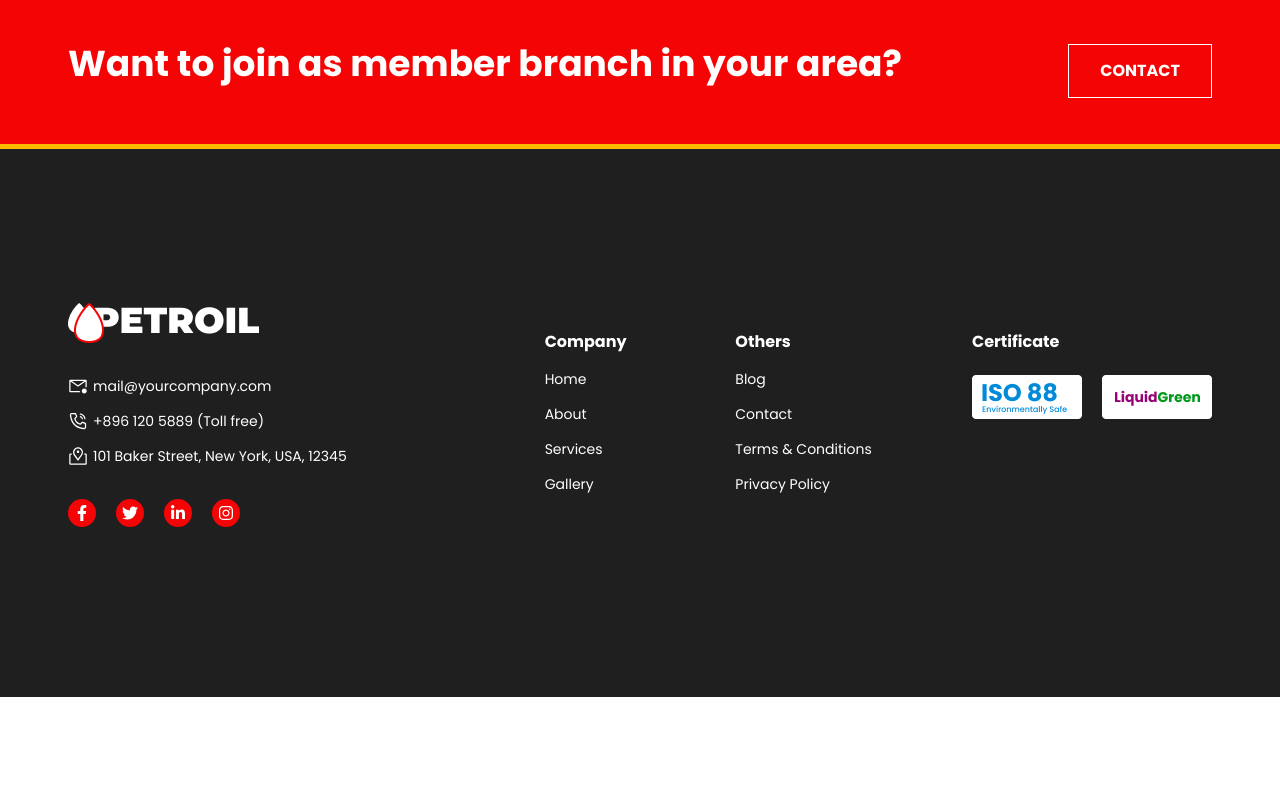
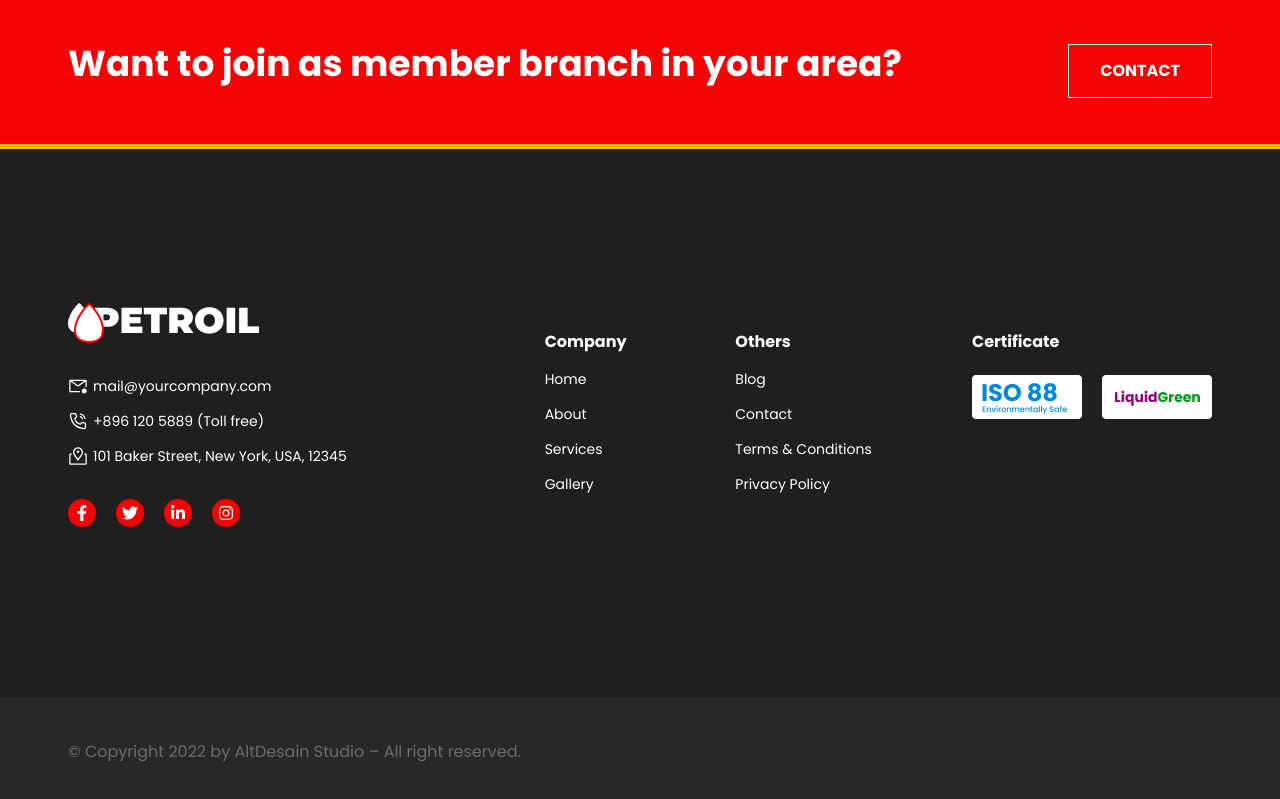
Before and after one commit to ArShadhinJr/petroil, a React (Vite) app: page / in a window 1280 px wide. Shown: the part 4888-5687 px from the top of the page. Before the commit the page ends 5585 px from the top, so only its background shows below. Built offline with nearby package versions, Linux system fonts and the light colour scheme.

Commit message:
sol: Footer

```diff
--- a/src/Components/Footer/Footer.jsx
+++ b/src/Components/Footer/Footer.jsx
@@ -1,10 +1,10 @@
-import logo from '../../assets/logo.png';
+import logo from '../../Assets/logo.png';
 import cert1 from '../../assets/fotter/Cert1.png';
 import cert2 from '../../assets/fotter/Cert2.png';
 
 const Footer = () => {
     return (
-        <div className="bg-[#1F1F1F]">
+        <footer className="bg-[#1F1F1F]">
             <div className="flex pt-[149px] pb-[170px] max-w-container mx-auto">
                 <div className="w-5/12">
                     <img src={logo} className="" />
@@ -88,7 +88,14 @@ const Footer = () => {
                     </div>
                 </div>
             </div>
-        </div>
+            <div className="footer-down bg-[#282828] py-[43px]">
+                <div className="max-w-container mx-auto">
+                    <p className='text-secondary '>© Copyright 2022 by AltDesain Studio – All right reserved.
+                </p>
+                </div>
+
+            </div>
+        </footer>
 
   )
 }
```
